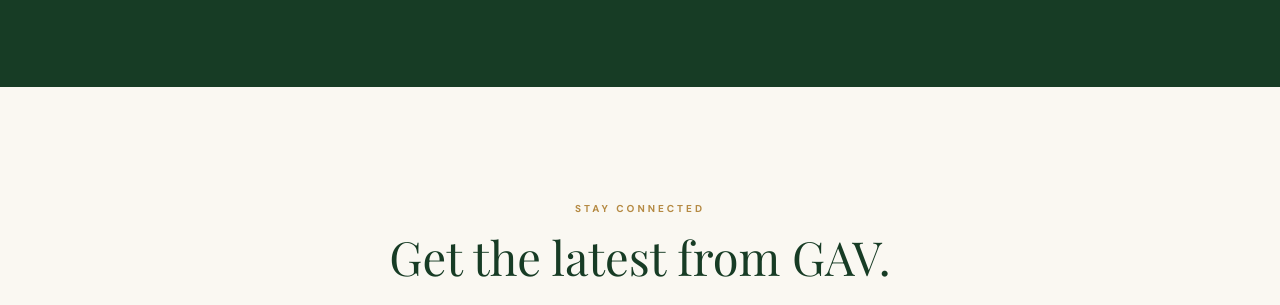
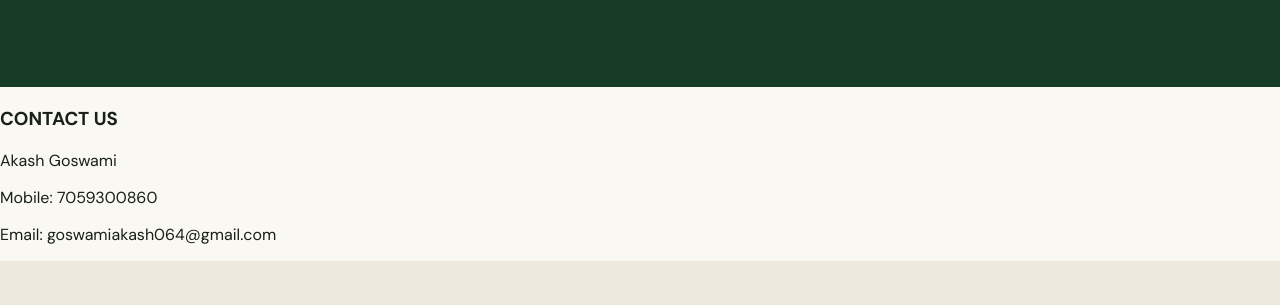
Before and after one commit to goswamiakash064-ctrl/gav-bags, a plain HTML site: page index.html in a window 1280 px wide. Shown: the part 2661-2966 px from the top of the page. Drawn offline with nearby package versions, Linux system fonts and the light colour scheme; grey boxes are pictures that could not be loaded.

Commit message:
Add contact details section to index.html

```diff
--- a/index.html
+++ b/index.html
@@ -62,7 +62,7 @@
 <p>We create jute and canvas bags that balance durability, functionality and style — suitable for everyday use by anyone.</p>
 </div></section>
 
-<section class="newsletter container" id="contact"><p class="eyebrow">STAY CONNECTED</p><h2>Get the latest from GAV.</h2><p>New collections, products and offers — coming soon.</p><input type="email" placeholder="Your email address"><button>SUBSCRIBE</button><div class="contact-details"><h3>Contact Us</h3><p><strong>Akash Goswami</strong></p><p>Mobile: <a href="tel:7059300860">7059300860</a></p><p>Email: <a href="mailto:goswamiakash064@gmail.com">goswamiakash064@gmail.com</a></p></div></section>
+<div class="contact-details"><h3>CONTACT US</h3><p>Akash Goswami</p><p>Mobile: <a href="tel:7059300860">7059300860</a></p><p>Email: <a href="mailto:goswamiakash064@gmail.com">goswamiakash064@gmail.com</a></p></div>
 </main>
 
 <footer><div class="foot container"><img src="logo.png" alt="GAV Bags">
```
